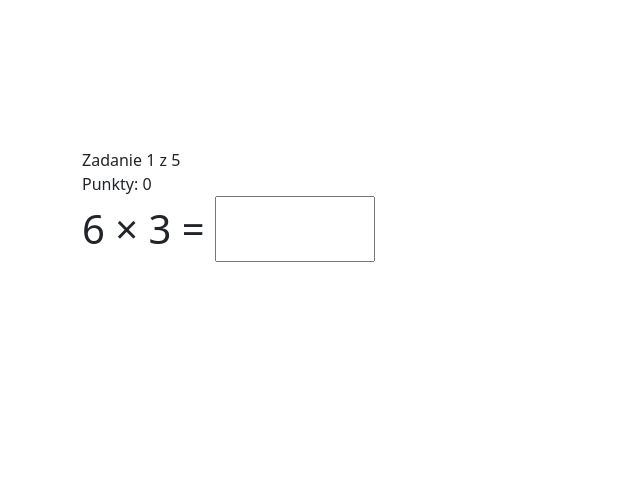
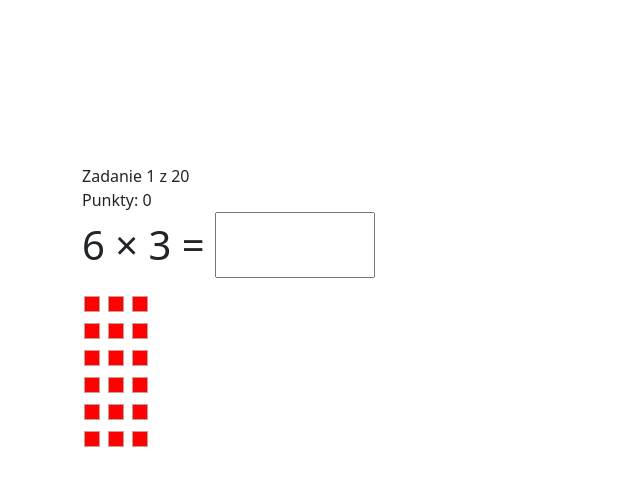
Before and after one commit to pawel-baster/pawel-baster.github.io, a plain HTML site: page multiplication/index.html in a window 1280 px wide. Shown: the whole page, without its empty margins (0-640 px from the left). Drawn offline with nearby package versions, Linux system fonts and the light colour scheme.

Commit message:
add blocks

```diff
--- a/multiplication/index.html
+++ b/multiplication/index.html
@@ -8,11 +8,20 @@
       rel="stylesheet"
       href="https://cdn.jsdelivr.net/npm/bootstrap@5.3.0/dist/css/bootstrap.min.css"
     />
-
+    <style>
+      .block {
+        display: inline-block;
+        width: 1rem;
+        height: 1rem;
+        background-color: red;
+        border: 1px solid rgb(211, 154, 154);
+        margin: 2px;
+      }
+    </style>
     <script>
       function alpineModel() {
         return {
-          challenges: Array.from({ length: 5 }, () => ({
+          challenges: Array.from({ length: 20 }, () => ({
             a: 2 + Math.floor(Math.random() * 8),
             b: 2 + Math.floor(Math.random() * 8),
           })),
@@ -53,7 +62,7 @@
               <span x-html="bannerText"></span>
             </div>
           </div>
-          <div class="row">
+          <div class="row mt-3">
             <span x-text="`Zadanie ${index + 1} z ${challenges.length}`"></span>
             <span x-text="`Punkty: ${points}`"></span>
           </div>
@@ -71,6 +80,16 @@
             />
           </div>
         </div>
+        <div class="row mt-3">
+          <template x-for="i in challenges[index]?.a ?? 0">
+            <div>
+              <template x-for="j in challenges[index]?.b ?? 0">
+                <!-- <div style="display: inline-block; color: red; border: 1px green">x</div> -->
+                <div class="block">&nbsp;</div>
+              </template>
+            </div>
+          </template>
+        </div>
       </template>
       <template x-if="index >= challenges.length">
         <div class="alert alert-success fs-1">
```
